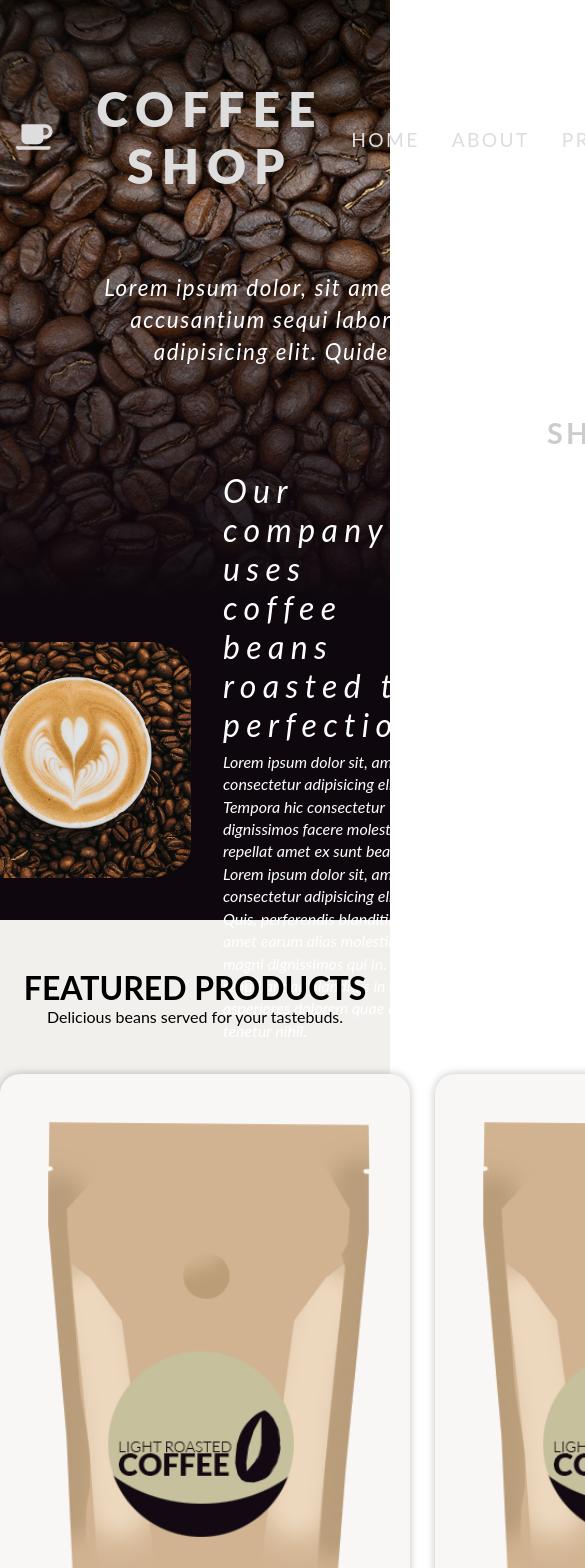
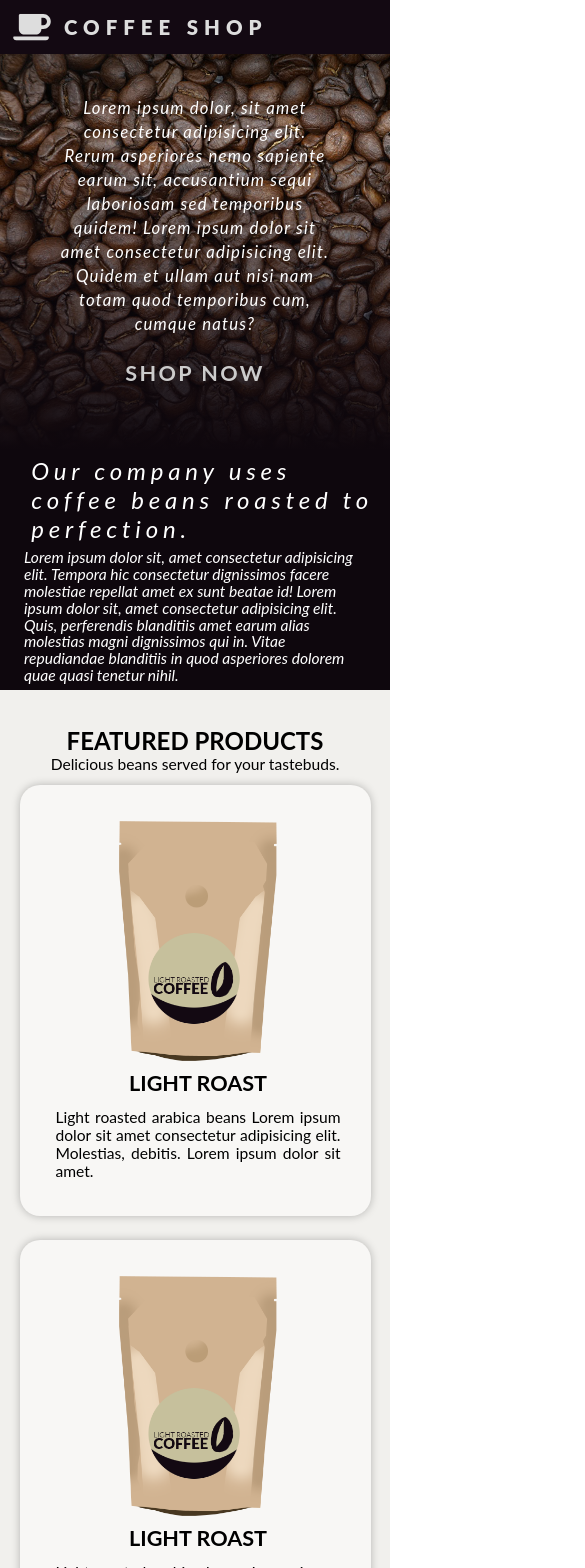
Before and after one commit to alperdegre/sample-react-app, a React (Create React App) app: page / in a window 390 px wide. Shown: the top 1568 px of the page, 585 px wide, since content can reach past the window. Built offline with nearby package versions, Linux system fonts and the light colour scheme.

Commit message:
Add header styling for mobile and general media queries for responsiveness

```diff
--- a/src/App.css
+++ b/src/App.css
@@ -1,3 +1,7 @@
+main {
+  width: 100%;
+}
+
 .container {
   width: 80rem;
   margin: 0 auto;
@@ -14,58 +18,65 @@
   justify-content: space-between;
 }
 
-@media (min-width: 576px) {
+
+@media only screen and (max-width: 1399px) and (min-width: 1200px) {
   html {
-    font-size: 14px;
-  }
-  .container {
-    width: 45rem;
-  }
-  .container-flex {
-    width: 45rem;
-  }
-}
-
-@media (min-width: 768px) {
-  html {
-    font-size: 14px;
-  }
-  .container {
-    width: 55rem;
-  }
-  .container-flex {
-    width: 55rem;
-  }
-}
-
-@media (min-width: 992px) {
-  html {
-    font-size: 14px;
-  }
-  .container {
-    width: 62rem;
-  }
-
-  .container-flex {
-    width: 62rem;
-  }
-}
-
-@media (min-width: 1200px) {
-  html {
-    font-size: 14px;
+    font-size: 16px;
   }
   .container {
     width: 80rem;
   }
-
   .container-flex {
     width: 80rem;
   }
 }
 
-@media (min-width: 1400px) {
+@media only screen and (max-width: 1199px) and (min-width: 992px) {
   html {
-    font-size: 16px;
+    font-size: 14px;
+  }
+  .container {
+    width: 60rem;
+  }
+
+  .container-flex {
+    width: 60rem;
   }
 }
+
+@media only screen and (max-width: 991px) and (min-width: 768px) {
+  html {
+    font-size: 14px;
+  }
+  .container {
+    width: 100%;
+  }
+
+  .container-flex {
+    width: 100%;
+  }
+}
+
+@media only screen and (max-width: 767px) and (min-width: 576px) {
+  html {
+    font-size: 14px;
+  }
+  .container {
+    width: 100%;
+  }
+  .container-flex {
+    width: 100%;
+  }
+}
+
+@media only screen and (max-width: 575px) {
+  html {
+    font-size: 12px;
+  }
+  .container {
+    width: 100%;
+  }
+  .container-flex {
+    width: 100%;
+  }
+}
--- a/src/App.js
+++ b/src/App.js
@@ -8,14 +8,14 @@ import Footer from './components/Layout/Footer';
 
 function App() {
   return (
-    <div>
+    <>
       <Header />
       <Routes>
         <Route path="/" element={<MainPage />} />
         <Route path="/products" element={<ProductsPage />} />
       </Routes>
       <Footer />
-    </div>
+    </>
   );
 }
 
--- a/src/components/Layout/Header.js
+++ b/src/components/Layout/Header.js
@@ -6,16 +6,14 @@ import HeaderButton from './HeaderButton';
 function Header() {
   return (
     <header className={classes.navbar}>
-      <div className="container-flex justify">
       <button className={classes.logo} type="button">
         <Logo />
         <h1>COFFEE SHOP</h1>
       </button>
-        <div className={classes.nav}>
+      <div>
         <HeaderButton text="Home" to="/" />
         <HeaderButton text="About" to="/" />
         <HeaderButton text="Products" to="/products" />
-        </div>
       </div>
     </header>
   );
--- a/src/components/Layout/Header.module.css
+++ b/src/components/Layout/Header.module.css
@@ -1,7 +1,8 @@
 .navbar {
   display: flex;
   width: 100%;
-  padding: 1rem;
+  margin: 0 auto;
+  padding: 1rem 8.5rem 1rem 8.5rem;
   font-size: 1.5rem;
   z-index: 5;
   top: 0;
@@ -10,6 +11,8 @@
   color: #ddd;
   padding-top: 5rem;
   position: absolute;
+  justify-content: space-between;
+  align-items: center;
 }
 
 .logo {
@@ -37,3 +40,72 @@
 .logo:hover {
   color: #fff;
 }
+
+@media only screen and (max-width: 1399px) and (min-width: 1200px) {
+}
+
+@media only screen and (max-width: 1199px) and (min-width: 992px) {
+}
+
+@media only screen and (max-width: 991px) and (min-width: 768px) {
+  .navbar {
+    position: fixed;
+    padding: 1rem;
+    color: white;
+    z-index: 10;
+    top: 0;
+    background-color: #130912;
+  }
+
+  .logo h1 {
+    font-size: 2rem;
+    padding-left: 1.4rem;
+  }
+
+  .logo svg {
+    width: 50px;
+    height: 30px;
+  }
+}
+
+@media only screen and (max-width: 767px) and (min-width: 576px) {
+  .navbar {
+    position: fixed;
+    padding: 1rem;
+    color: white;
+    z-index: 10;
+    top: 0;
+    background-color: #130912;
+  }
+
+  .logo h1 {
+    font-size: 1.8rem;
+    padding-left: 1.2rem;
+  }
+
+  .logo svg {
+    width: 40px;
+    height: 30px;
+  }
+}
+
+@media only screen and (max-width: 575px) {
+  .navbar {
+    position: fixed;
+    padding: 1rem;
+    color: white;
+    z-index: 10;
+    top: 0;
+    background-color: #130912;
+  }
+
+  .logo h1 {
+    font-size: 1.7rem;
+    padding-left: 1rem;
+  }
+
+  .logo svg {
+    width: 40px;
+    height: 30px;
+  }
+}
--- a/src/components/Layout/HeaderButton.module.css
+++ b/src/components/Layout/HeaderButton.module.css
@@ -15,23 +15,35 @@
   color: #fff;
 }
 
-@media (min-width: 576px) {
-  .navbar-button {
-    font-size: 3rem;
-    padding: 0 2rem;
-  }
-}
 
-@media (min-width: 768px) {
-  .navbar-button {
-    font-size: 3rem;
-    padding: 0 2rem;
-  }
-}
-
-@media (min-width: 992px) {
+@media only screen and (max-width: 1399px) and (min-width: 1200px) {
   .navbar-button {
     font-size: 1.2rem;
     padding: 0;
   }
 }
+
+@media only screen and (max-width: 1199px) and (min-width: 992px) {
+  .navbar-button {
+    font-size: 1.2rem;
+    padding: 0;
+  }
+}
+
+@media only screen and (max-width: 991px) and (min-width: 768px) {
+  .navbar-button {
+    display: none;
+  }
+}
+
+@media only screen and (max-width: 767px) and (min-width: 576px) {
+  .navbar-button {
+    display: none;
+  }
+}
+
+@media only screen and (max-width: 575px) {
+  .navbar-button {
+    display: none;
+  }
+}
--- a/src/components/MainPage/FeaturedItem.module.css
+++ b/src/components/MainPage/FeaturedItem.module.css
@@ -25,24 +25,7 @@
   text-align: justify;
 }
 
-@media (min-width: 576px) {
-  .card {
-    width: 60%;
-    margin: 3rem auto;
-  }
-  .card img {
-    width: min-content;
-    height: 40%;
-    object-fit: contain;
-    margin-bottom: 0.5rem;
-  }
-  .card h2 {
-    font-size: 1.8rem;
-    margin-bottom: 1rem;
-  }
-}
-
-@media (min-width: 768px) {
+@media only screen and (max-width: 991px) and (min-width: 768px) {
   .card {
     width: 32%;
     margin: 3rem auto;
@@ -50,7 +33,7 @@
   .card img {
     height: auto;
     width: 100%;
-    object-fit: contain;
+    object-fit: cover;
     margin-bottom: 0.5rem;
   }
   .card h2 {
@@ -62,3 +45,37 @@
     text-align: justify;
   }
 }
+
+@media only screen and (max-width: 767px) and (min-width: 576px) {
+  .card {
+    width: 90%;
+    margin: 1rem auto;
+  }
+  .card img {
+    width: min-content;
+    height: 20rem;
+    object-fit: cover;
+    margin-bottom: 0.5rem;
+  }
+  .card h2 {
+    font-size: 1.8rem;
+    margin-bottom: 1rem;
+  }
+}
+
+@media only screen and (max-width: 575px) {
+  .card {
+    width: 90%;
+    margin: 1rem auto;
+  }
+  .card img {
+    width: min-content;
+    height: 20rem;
+    object-fit: cover;
+    margin-bottom: 0.5rem;
+  }
+  .card h2 {
+    font-size: 1.8rem;
+    margin-bottom: 1rem;
+  }
+}
--- a/src/components/MainPage/FeaturedProducts.module.css
+++ b/src/components/MainPage/FeaturedProducts.module.css
@@ -9,8 +9,12 @@
   font-size: 2rem;
 }
 
+.featured-products p {
+  font-size: 1.3rem;
+}
+
 .featured-products button {
-  margin: 0 0 2.5rem 0;
+  margin: 0rem 0 2.5rem 0;
   color: #0e070d;
 }
 
@@ -35,17 +39,9 @@
   cursor: pointer;
 }
 
-@media (min-width: 576px) {
-  .product-container {
-    display: flex;
-    flex-wrap: wrap;
-    flex-direction: column;
-    justify-content: space-between;
-    gap: 0rem;
-  }
-}
 
-@media (min-width: 768px) {
+
+@media only screen and (max-width: 991px) and (min-width: 768px) {
   .product-container {
     display: flex;
     flex-wrap: wrap;
@@ -54,3 +50,31 @@
     gap: 0rem;
   }
 }
+
+@media only screen and (max-width: 767px) and (min-width: 576px) {
+  .product-container {
+    display: flex;
+    flex-wrap: wrap;
+    flex-direction: row;
+    justify-content: space-between;
+    gap: 0rem;
+  }
+
+  .featured-products button {
+    margin: 1.5rem 0 2.5rem 0;
+  }
+}
+
+@media only screen and (max-width: 575px) {
+  .product-container {
+    display: flex;
+    flex-wrap: wrap;
+    flex-direction: row;
+    justify-content: space-between;
+    gap: 0rem;
+  }
+
+  .featured-products button {
+    margin: 1.5rem 0 2.5rem 0;
+  }
+}
--- a/src/components/MainPage/HeaderImage.module.css
+++ b/src/components/MainPage/HeaderImage.module.css
@@ -42,3 +42,32 @@
 .header-text button:hover {
   color: white;
 }
+
+@media only screen and (max-width: 991px) and (min-width: 768px) {
+  .header-text {
+    padding: 15rem 5rem 5rem 5rem;
+  }
+
+  .header-text button {
+    margin-top: 1.8rem;
+  }
+}
+@media only screen and (max-width: 767px) and (min-width: 576px) {
+  .header-text {
+    padding: 13rem 5rem 5rem 5rem;
+  }
+
+  .header-text button {
+    margin-top: 1.5rem;
+  }
+}
+
+@media only screen and (max-width: 575px) {
+  .header-text {
+    padding: 8rem 5rem 5rem 5rem;
+  }
+
+  .header-text button {
+    margin-top: 1rem;
+  }
+}
--- a/src/components/MainPage/ProductMessage.module.css
+++ b/src/components/MainPage/ProductMessage.module.css
@@ -6,6 +6,7 @@
   font-style: italic;
   justify-content: center;
   align-items: center;
+  padding: 0 1rem 0 1rem;
 }
 
 .product-div img {
@@ -47,8 +48,67 @@
 }
 
 .product-div p {
-  font-size: 1rem;
+  font-size: 1.2rem;
   padding-bottom: 0.4rem;
   line-height: 1.4rem;
   animation: 0.8s ease-in-out 0s 1 textAppear;
 }
+
+@media only screen and (max-width: 991px) and (min-width: 768px) {
+
+  .product-div {
+    padding: 0 auto;
+  }
+  .product-div img {
+    display: none;
+  }
+
+  .product-div h2 {
+    padding-left: 1.6rem;
+    padding-bottom: 0.5rem;
+  }
+
+  .product-div p {
+    font-size: 1.3rem;
+    padding:0 1rem;
+  }
+}
+
+@media only screen and (max-width: 767px) and (min-width: 576px) {
+  .product-div {
+    padding: 0 auto;
+  }
+
+  .product-div img {
+    display: none;
+  }
+
+  .product-div h2 {
+    padding-left: 1.6rem;
+    padding-bottom: 0.5rem;
+  }
+
+  .product-div p {
+    font-size: 1.3rem;
+    padding:0 1rem;
+  }
+}
+
+@media only screen and (max-width: 575px) {
+  .product-div {
+    padding: 0 auto;
+  }
+  .product-div img {
+    display: none;
+  }
+
+  .product-div h2 {
+    padding-left: 1.6rem;
+    padding-bottom: 0.5rem;
+  }
+
+  .product-div p {
+    font-size: 1.3rem;
+    padding:0 1rem;
+  }
+}
```
Lines whose indentation alone changed are shown as unchanged.
